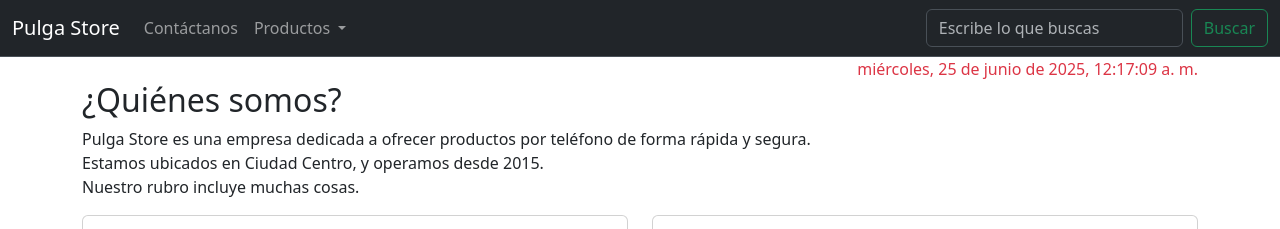
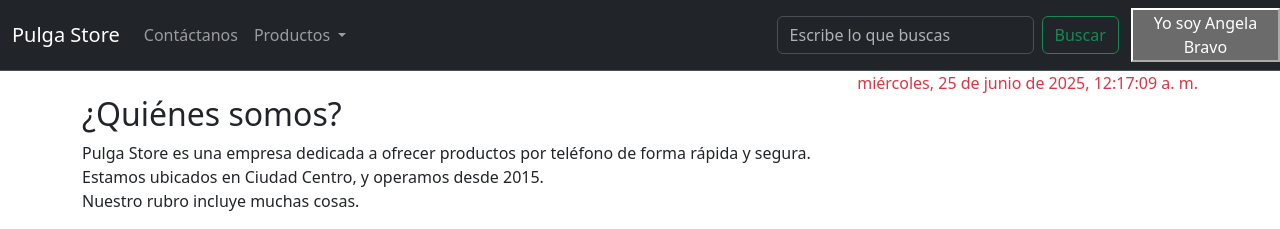
Before and after one commit to AngelaBravo/Pulga-store-abpro7, a plain HTML site: page index.html in a window 1280 px wide. Shown: the top 229 px of the page. Drawn offline with nearby package versions, Linux system fonts and the light colour scheme.

Commit message:
agregué el boton angela bravo

```diff
--- a/index.html
+++ b/index.html
@@ -42,6 +42,7 @@
           </form>
         </div>
       </div>
+      <button type="submit">Yo soy Angela Bravo</button>
     </nav>
   </header>
 
```
